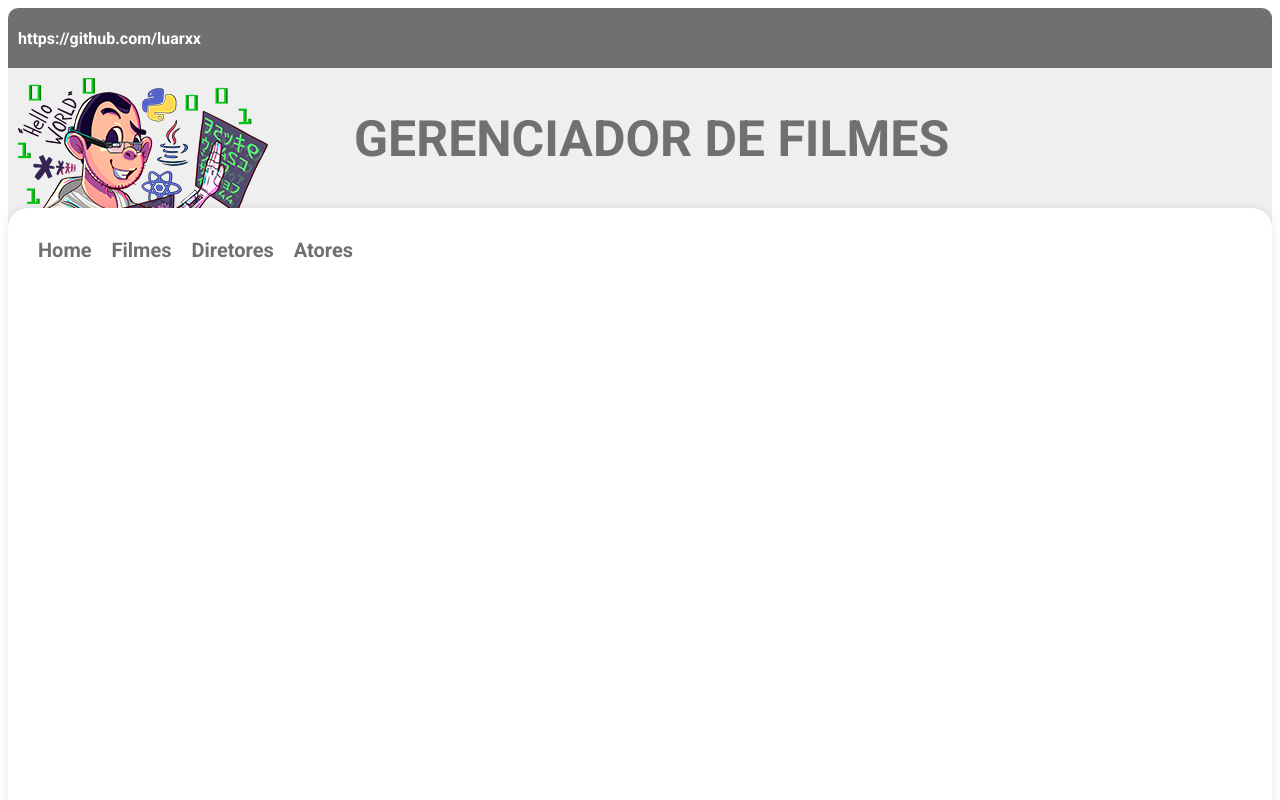
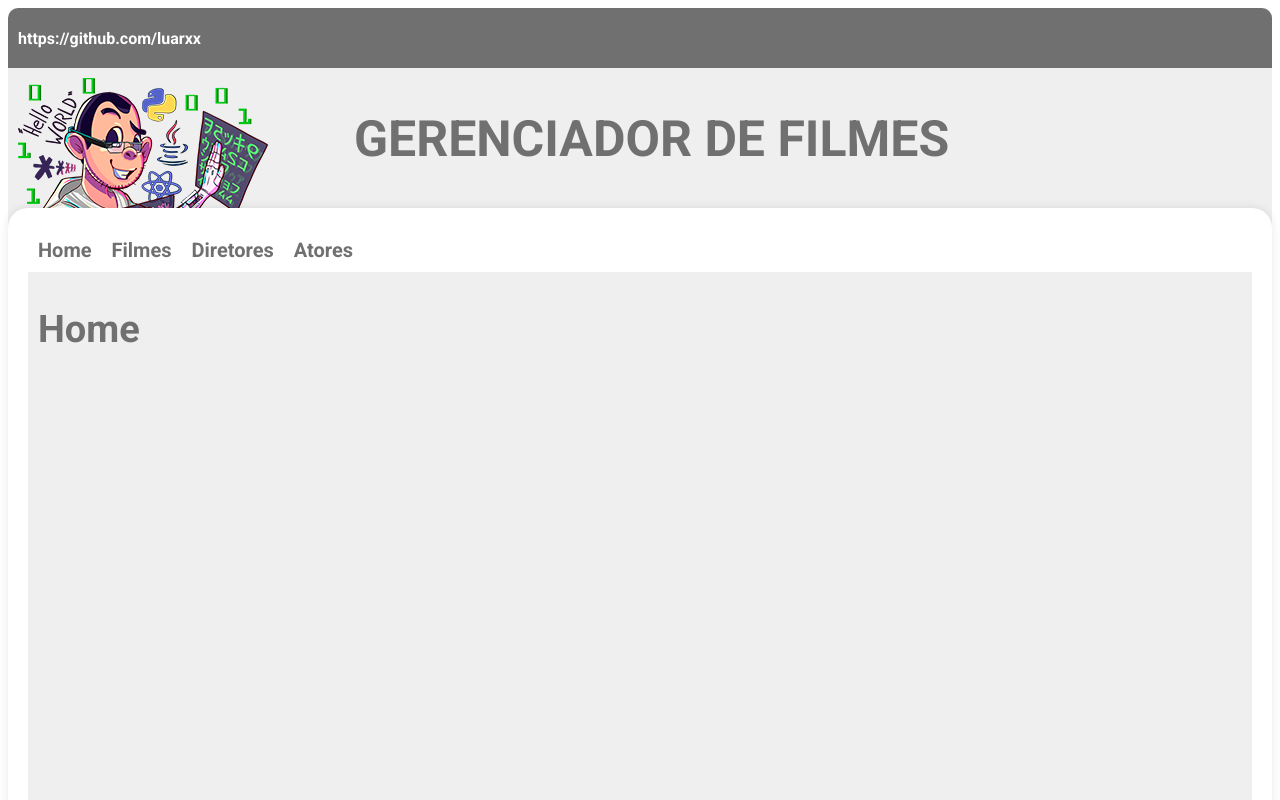
Before and after one commit to luarxx/gerenciador-filmes-react, a React (Create React App) app in the folder gerenciador-filmes-react/: page / in a window 1280 px wide. Shown: the top 800 px of the page. Built offline with nearby package versions, Linux system fonts and the light colour scheme.

Commit message:
add pagina home

```diff
--- a/gerenciador-filmes-react/src/App.jsx
+++ b/gerenciador-filmes-react/src/App.jsx
@@ -4,6 +4,7 @@ import { Mainbody } from "./components/mainbody";
 import { Topbanner } from "./components/topbanner";
 import { Footer } from "./components/footer";
 import { Menu } from "./components/menu";
+import { Home } from "./pages/home";
 
 
 function App() {
@@ -13,6 +14,7 @@ function App() {
         <Topbanner/>
         <Mainbody>
           <Menu/>
+          <Home/>
         </Mainbody>
         <Footer/>
     </div>
--- /dev/null
+++ b/gerenciador-filmes-react/src/pages/home/homestyle.css
@@ -0,0 +1,11 @@
+div.home {
+  background-color: #efefef;
+  color: #707070;
+  margin-top: 0px;
+  padding: 10px;
+  min-height: 580px;
+}
+
+div.home h1 {
+  font-size: 38px;
+}
--- /dev/null
+++ b/gerenciador-filmes-react/src/pages/home/index.jsx
@@ -0,0 +1,9 @@
+import "./homestyle.css"
+
+export function Home() {
+    return (
+        <div className="home">
+            <h1>Home</h1>
+        </div>
+    )
+}
```
